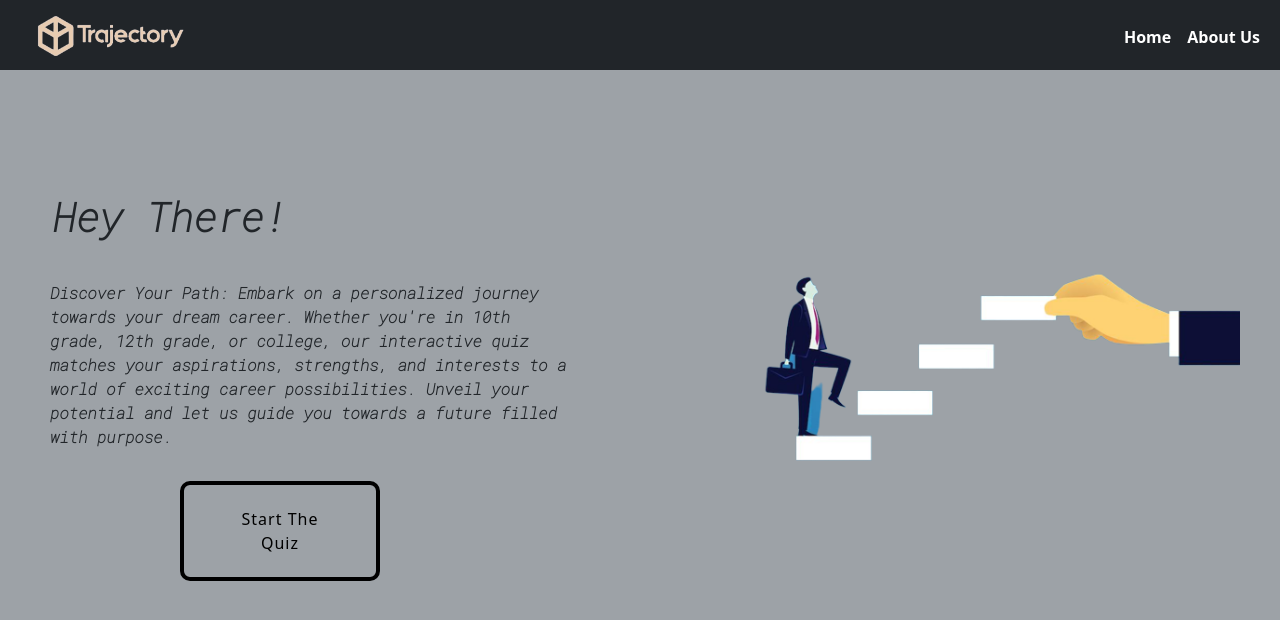
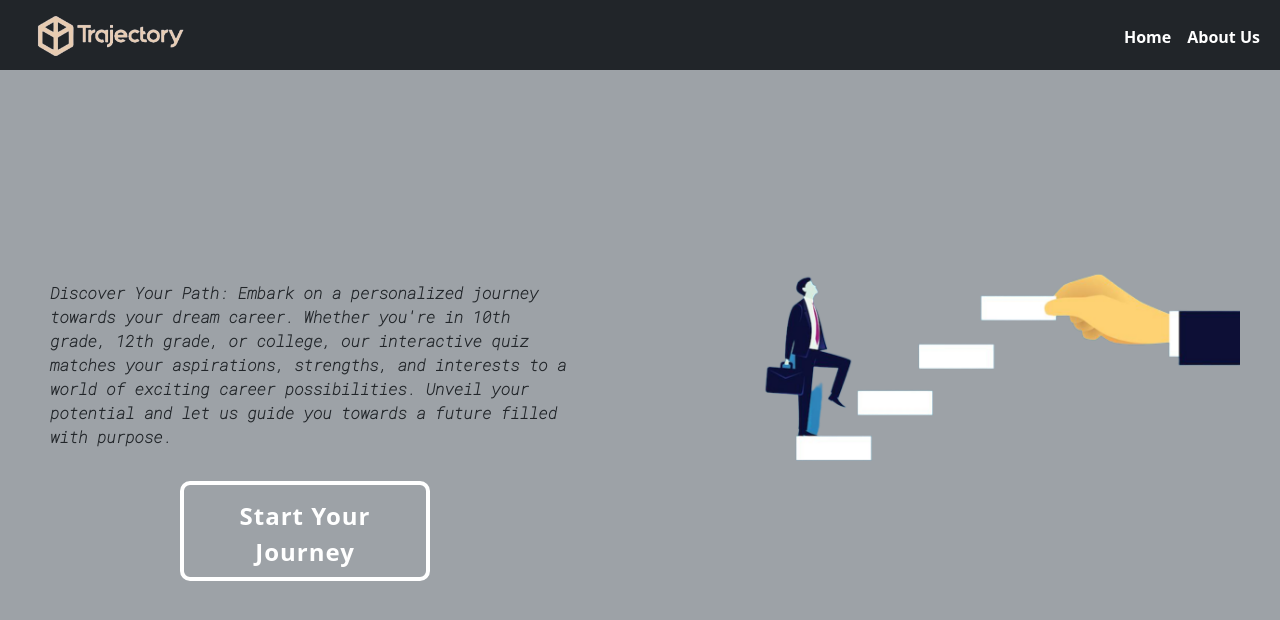
Before and after one commit to itsankk05/Trajectory, a React (Create React App) app: page / in a window 1280 px wide. Shown: the top 620 px of the page. Built offline with nearby package versions, Linux system fonts and the light colour scheme.

Commit message:
made changes in banner

```diff
--- a/src/Banner/Banner.css
+++ b/src/Banner/Banner.css
@@ -1,16 +1,15 @@
 .banner {
-  text-align: left; /* Align text and button to the left */
+  text-align: left;
   background-size: cover;
   background-position: center center;
 }
+
 .mainpagecontent {
   display: flex;
-  align-items: center; /* Center vertically */
-
+  align-items: center;
 }
 
 .banner_description {
-
   font-family: "Roboto Mono", sans-serif;
   display: inline;
   align-items: center;
@@ -18,12 +17,37 @@
   margin-left: 50px;
   margin-right: 50px;
   font-weight: bolder;
+  opacity: 0;
+  transform: translateX(-20px);
+  animation: fadeInRight 0.5s forwards;
 }
+
+/* Rest of your CSS ... */
+
+
+
+@keyframes fadeInRight {
+  to {
+    opacity: 1;
+    transform: translateX(0);
+  }
+}
+
 .carrerimgg {
   display: flex;
-  justify-content: flex-end; /* Align to the right */
+  justify-content: flex-end;
   margin-top: -25px;
   margin-left: 100px;
+  opacity: 0;
+  transform: translateY(20px);
+  animation: fadeInUp 0.5s 0.2s forwards;
+}
+
+@keyframes fadeInUp {
+  to {
+    opacity: 1;
+    transform: translateY(0);
+  }
 }
 
 .carrerimgg img {
@@ -32,63 +56,61 @@
   padding-right: 30px;
   margin-right: 10px;
   margin-top: 90px;
+  transition: transform 0.3s;
+}
+
+.carrerimgg img:hover {
+  transform: scale(1.05);
 }
 
 .banner_description h1 {
-  text-align: left; /* Align "Hey There!" text to the left */
+  text-align: left;
   margin-left: -280px;
   font-weight: bolder;
+  transition: color 0.3s;
 }
 
 .banner_description h3 {
   font-size: medium;
   margin-top: 40px;
   line-height: 1.5;
-
   font-weight: bolder;
+  opacity: 0;
+  transform: translateY(20px);
+  animation: fadeInUp 0.5s 0.4s forwards;
 }
 
 .banner_buttons {
   margin-left: 180px;
   margin-top: -70px;
-
-
+  opacity: 0;
+  transform: translateY(20px);
+  animation: fadeInUp 0.5s 0.6s forwards;
 }
 
-/* CSS for button */
 .button-52 {
-  width: 200px;
+  width: 250px;
   height: 100px;
-  font-size: 16px;
-  font-weight: 200;
+  font-size: 24px;
+  font-weight: bold;
   letter-spacing: 1px;
-  /* padding: 13px 20px 13px; */
+  padding: 20px 50px; /* Adjusted padding for larger button */
   outline: 0;
-  border: 4px solid black;
+  border: 4px solid #ffffff; /* Border color */
   cursor: pointer;
   position: relative;
-  background-color: rgba(0, 0, 0, 0);
+  background-color: rgba(255, 255, 255, 0);
+  color: #ffffff; /* Text color */
   user-select: none;
   -webkit-user-select: none;
   touch-action: manipulation;
   border-radius: 10px;
+  transition: background-color 0.3s, color 0.3s;
 }
 
-.button-52:after {
-  content: "";
-  background-color: #ffe54c;
-  width: 100%;
-  z-index: -1;
-  position: absolute;
-  height: 100%;
-  top: 7px;
-  left: 7px;
-  transition: 0.2s;
-}
-
-.button-52:hover:after {
-  top: 0px;
-  left: 0px;
+.button-52:hover {
+  background-color: rgba(255, 255, 255, 0.2);
+  color: #000000; /* Text color on hover */
 }
 
 @media (min-width: 768px) {
--- a/src/Banner/Banner.js
+++ b/src/Banner/Banner.js
@@ -1,26 +1,14 @@
 import React from "react";
 import "./Banner.css";
 import { Link } from "react-router-dom";
+
 export default function Banner() {
-  //   const navigate = useNavigate();
-
-  //   const navigateToform = () => {
-  //     navigate("/form");
-  //   };
   return (
-    <header
-      className="banner"
-      style={{
-        backgroundImage:
-          "https://png.pngtree.com/png-vector/20210828/ourmid/pngtree-orange-te-shat-anxious-girl-feeling-confused-and-open-hand-cartoon-png-image_3827180.jpg",
-        backgroundSize: "cover",
-        backgroundPosition: "center center",
-      }}
-    >
+    <header className="banner">
       <div className="mainpagecontent">
         <div className="banner_description">
-          <h1 style={{ textAlign: "center" }}>Hey There!</h1>
-          <h3 style={{ textAlign: "left" }}>
+          <h1>Hey There!</h1>
+          <h3>
             Discover Your Path: Embark on a personalized journey towards your
             dream career. Whether you're in 10th grade, 12th grade, or college,
             our interactive quiz matches your aspirations, strengths, and
@@ -37,7 +25,7 @@ export default function Banner() {
 
       <div className="banner_buttons">
         <Link to="/form">
-          <button className="button-52">Start The Quiz</button>
+          <button className="button-52">Start Your Journey</button>
         </Link>
       </div>
     </header>
--- a/src/Quiz/Quiz.js
+++ b/src/Quiz/Quiz.js
@@ -14,7 +14,8 @@ const Quiz = ({
   return (
     <section
       className="bg-dark text-white"
-      style={{ display: `${showQuiz ? "block" : "none"}` }}
+      style={{     overflowY: "hidden",
+      display: `${showQuiz ? "block" : "none"}` }}
     >
       <div className="container">
         <div className="row vh-100 align-items-center justify-content-center">
```
